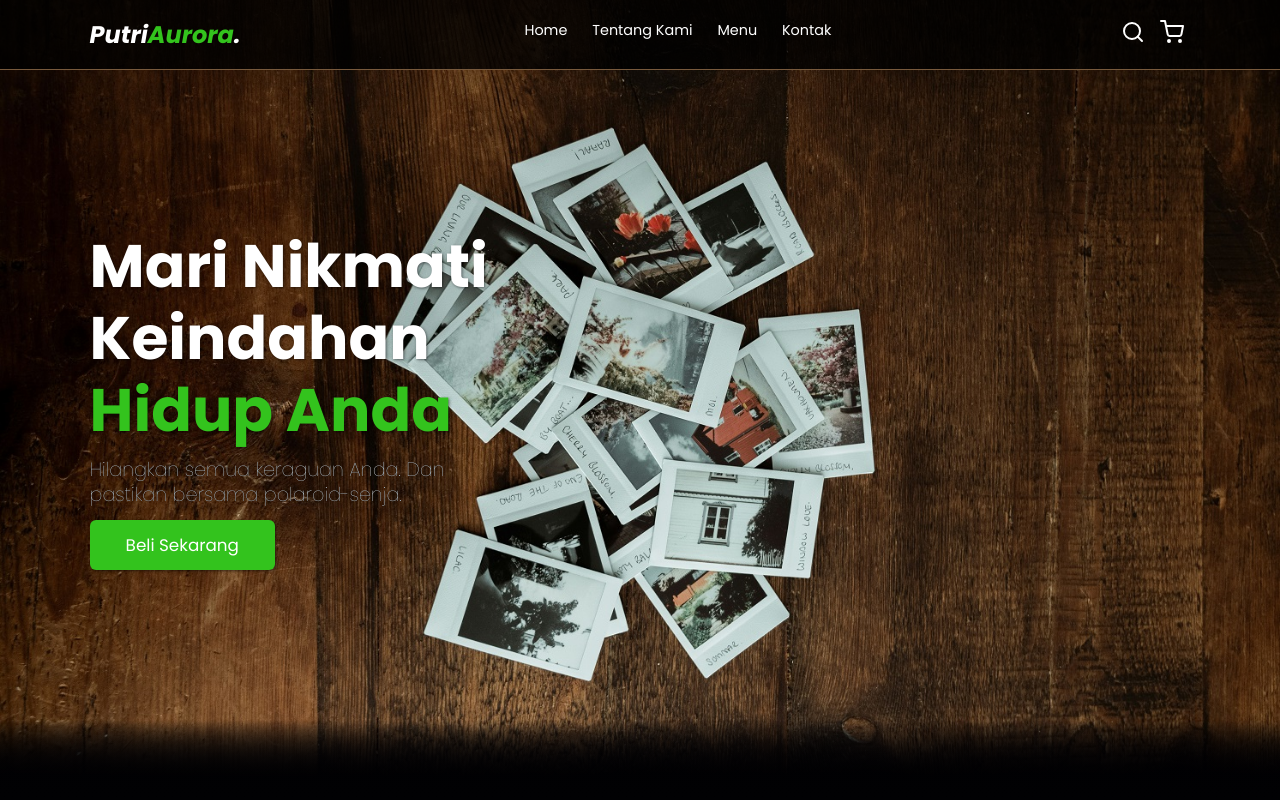
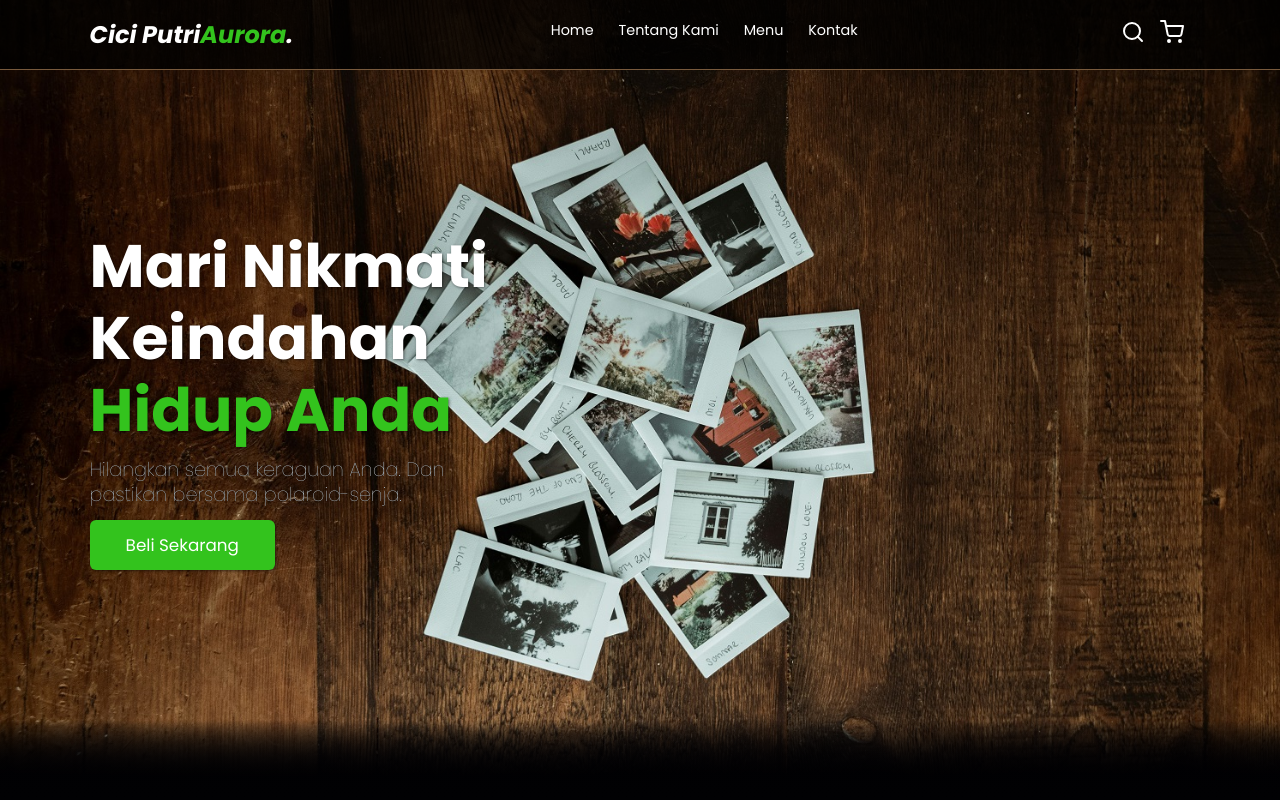
Before and after one commit to fuadilfarhan16/Fuadil-Farhan, a plain HTML site: page index.html in a window 1280 px wide. Shown: the top 800 px of the page. Drawn offline with nearby package versions, Linux system fonts and the light colour scheme.

Commit message:
mengubah judul website

```diff
--- a/index.html
+++ b/index.html
@@ -24,7 +24,7 @@
 
     <!-- Navbar Start-->
     <nav class="navbar">
-      <a href="#" class="navbar-logo">Putri<span>Aurora</span>.</a>
+      <a href="#" class="navbar-logo">Cici Putri<span>Aurora</span>.</a>
       <div class="navbar-nav">
         <a href="#home">Home</a>
         <a href="#about">Tentang Kami</a>
```
